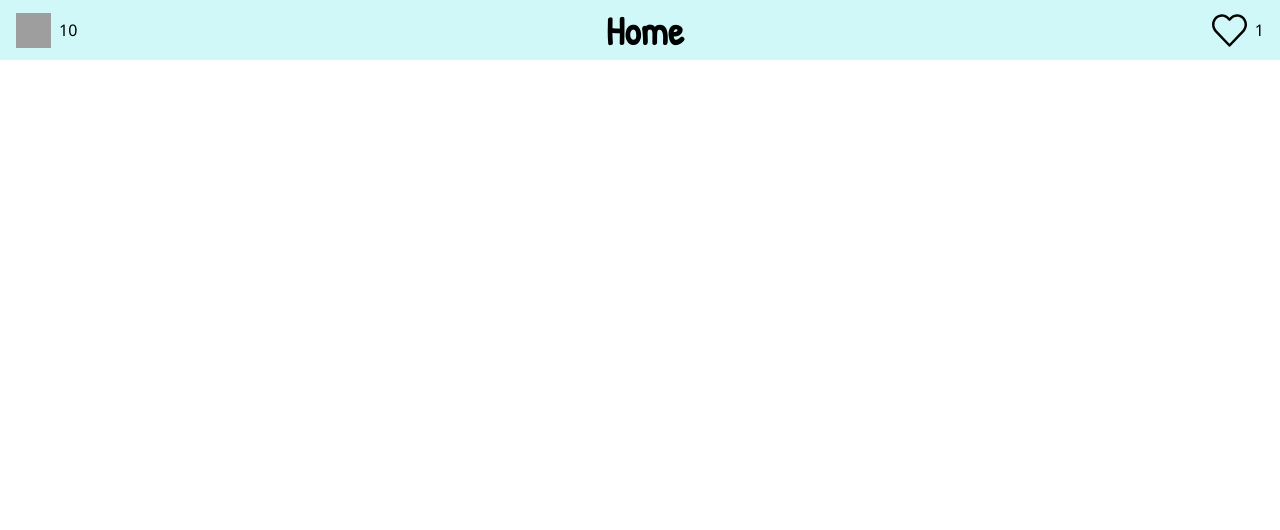
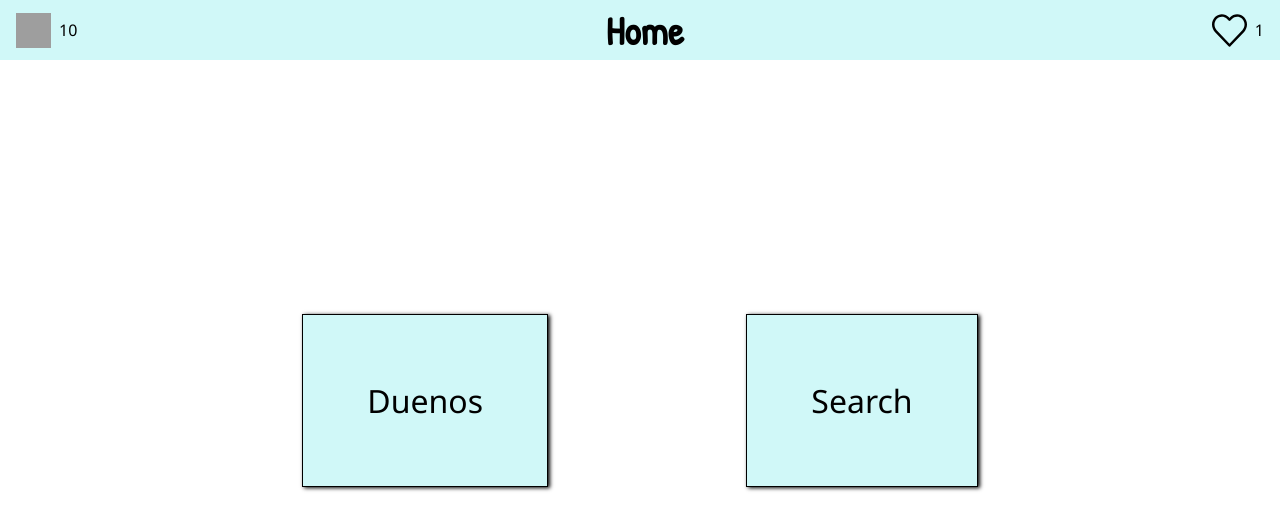
Before and after one commit to dan9d9/prueba-angular, an Angular app: page / in a window 1280 px wide. Shown: the top 530 px of the page. Built offline with nearby package versions, Linux system fonts and the light colour scheme; grey boxes are pictures that could not be loaded.

Commit message:
create and style basic home template

```diff
--- a/src/app/app.component.css
+++ b/src/app/app.component.css
@@ -0,0 +1,10 @@
+.page-wrapper {
+  max-width: 1440px;
+  padding: 0 1em;
+  margin: 0 auto;
+  height: calc(100% - var(--header-height));
+}
+
+main {
+  height: 100%;
+}
--- a/src/app/app.component.html
+++ b/src/app/app.component.html
@@ -1 +1,12 @@
 <app-header></app-header>
+<div class="page-wrapper">
+  <main>
+    <app-home></app-home>
+    <!-- <section>
+      <app-busqueda></app-busqueda>
+    </section>
+    <section>
+      <app-duenos></app-duenos>
+    </section> -->
+  </main>
+</div>
--- a/src/app/header/header.component.css
+++ b/src/app/header/header.component.css
@@ -1,30 +1,26 @@
 header {
-  position: fixed;
-  top: 0;
-  left: 0;
-  width: 100%;
-  height: var(--header-height);
-
   display: flex;
   justify-content: space-between;
   align-items: center;
+  height: var(--header-height);
 
   padding: 0 1em;
 
-  background-color: rgb(208, 248, 248);
+  background-color: var(--main-aqua);
 }
 
-.header-title {
+.header__title {
   font-family: "Patrick Hand", cursive;
   font-size: 2.5rem;
 }
 
-.header-div {
+.header__div {
   display: flex;
   align-items: center;
+  cursor: pointer;
 }
 
-.header-img {
+.header__img {
   width: 35px;
   height: 35px;
 
--- a/src/app/header/header.component.html
+++ b/src/app/header/header.component.html
@@ -1,18 +1,18 @@
 <header>
-  <div class="header-div">
+  <div class="header__div">
     <img
       src="../../assets/icons/evil-kitty.svg"
       alt="evil kitty face"
-      class="header-img"
+      class="header__img"
     />
     <p>10</p>
   </div>
-  <h1 class="header-title">Home</h1>
-  <div class="header-div">
+  <h1 class="header__title">Home</h1>
+  <div class="header__div">
     <img
       src="../../assets/icons/favorites-heart.svg"
       alt="a lovely heart"
-      class="header-img"
+      class="header__img"
     />
     <p>1</p>
   </div>
--- a/src/app/home/home.component.css
+++ b/src/app/home/home.component.css
@@ -0,0 +1,38 @@
+.home-section {
+  width: 100%;
+  height: 100%;
+
+  display: flex;
+  justify-content: center;
+  align-items: center;
+}
+
+.home-section__content-wrapper {
+  display: flex;
+  justify-content: space-around;
+
+  width: 70%;
+  margin: 0 auto var(--header-height);
+}
+
+.home-section__button {
+  padding: 2em;
+  font-size: 2rem;
+  color: black;
+
+  background-color: var(--main-aqua);
+  border: solid 1px black;
+  box-shadow: 2px 1px 4px 0px black;
+
+  transition: all 0.2s;
+}
+
+.home-section__button:hover,
+.home-section__button:focus {
+  background-color: rgb(198, 226, 226);
+}
+
+.home-section__button:active {
+  background-color: rgb(182, 211, 211);
+  box-shadow: 1px 1px 1px 1px black;
+}
--- a/src/app/home/home.component.html
+++ b/src/app/home/home.component.html
@@ -1 +1,6 @@
-<p>home works!</p>
+<section class="home-section">
+  <div class="home-section__content-wrapper">
+    <a href="#" class="home-section__button">Duenos</a>
+    <a href="#" class="home-section__button">Search</a>
+  </div>
+</section>
--- a/src/styles.css
+++ b/src/styles.css
@@ -1,7 +1,17 @@
 html {
+  --main-aqua: rgb(208, 248, 248);
   --header-height: 60px;
 
   font-size: 100%;
+}
+
+body {
+  font-family: "Segoe UI", Tahoma, Geneva, Verdana, sans-serif;
+}
+
+body,
+html {
+  height: 100%;
 }
 
 * {
@@ -10,11 +20,15 @@ html {
   padding: 0;
 }
 
-body {
-  font-family: "Segoe UI", Tahoma, Geneva, Verdana, sans-serif;
-}
-
 img {
   max-width: 100%;
   vertical-align: middle;
 }
+
+a {
+  text-decoration: none;
+}
+
+ul {
+  list-style-type: none;
+}
```
